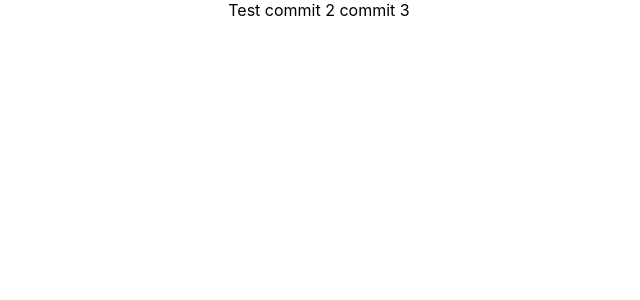
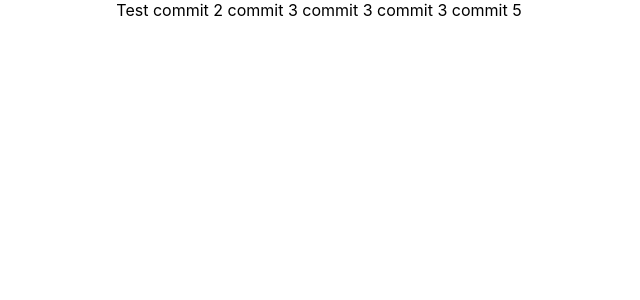
Before and after one commit to Alexandr1991Sh/my-app, a React (Create React App) app: page / in a window 1280 px wide. Shown: the top 300 px of the page, without its empty margins (321-961 px from the left). Built offline with nearby package versions, Linux system fonts and the light colour scheme.

Commit message:
commit 5

```diff
--- a/src/App.tsx
+++ b/src/App.tsx
@@ -7,6 +7,9 @@ function App() {
      Test
         commit 2
         commit 3
+        commit 3
+        commit 3
+        commit 5
     </div>
   );
 }
```
